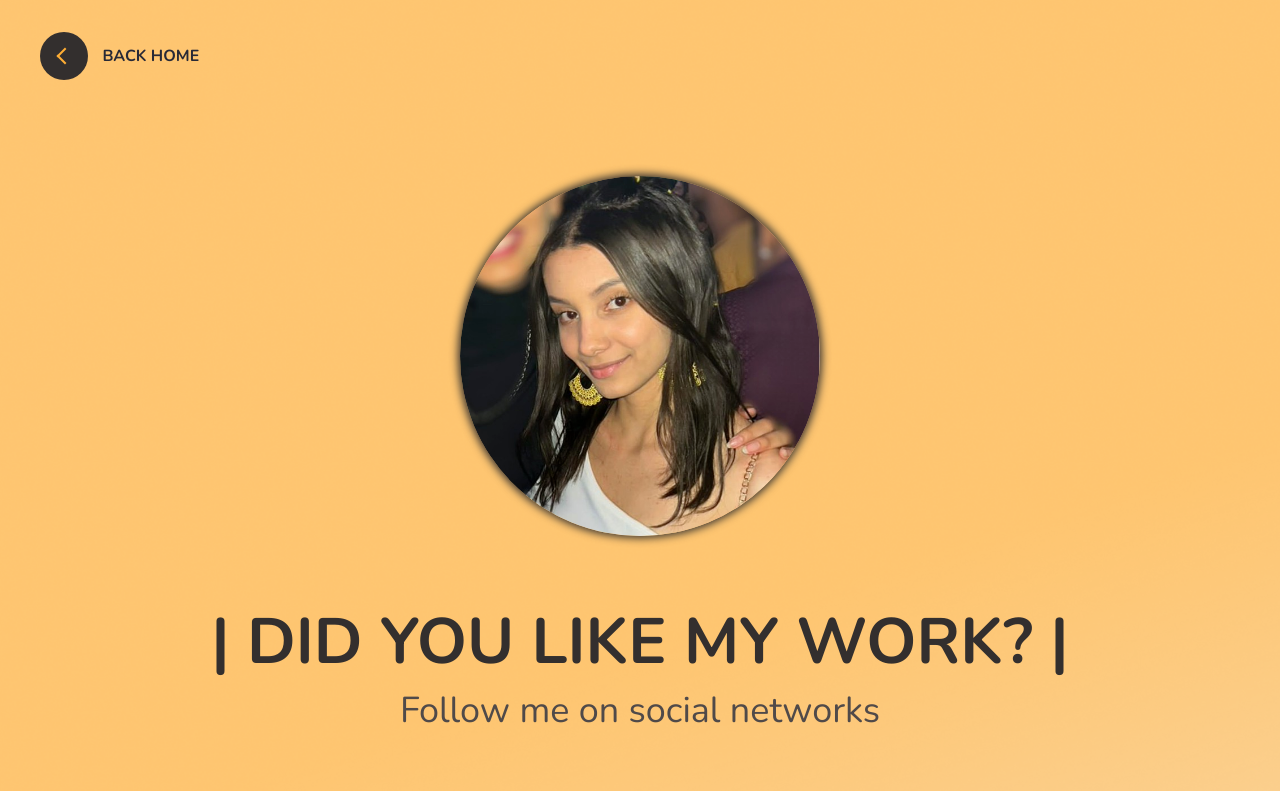
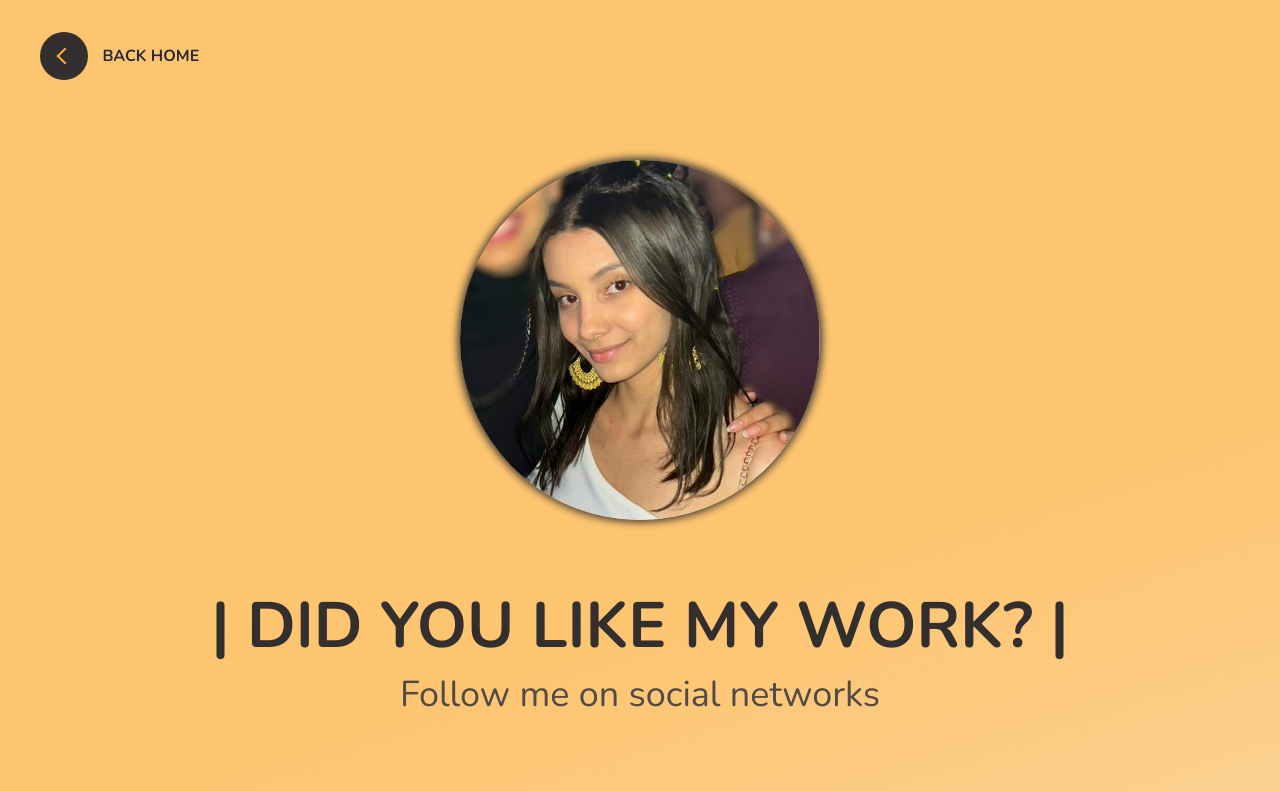
Before and after one commit to Anna-Luiza-Gusmao/my-portfolio, a React (Vite) app: page /contact in a window 1280 px wide. Shown: the top 791 px of the page. Built offline with nearby package versions, Linux system fonts and the light colour scheme.

Commit message:
AlterStylesContact

```diff
--- a/src/pages/Contact/styles.ts
+++ b/src/pages/Contact/styles.ts
@@ -8,7 +8,7 @@ export const ContactContainer = styled.div`
     background-repeat: no-repeat;
     background-size: cover;
 
-    padding-bottom: 12rem;
+    padding-bottom: 10rem;
 `
 
 export const ContactMain = styled.main`
@@ -17,7 +17,7 @@ export const ContactMain = styled.main`
     align-items: center;
 
     position: relative;
-    top: 4rem;
+    top: 3rem;
 
     h1 {
         font-size: 4rem;
```
